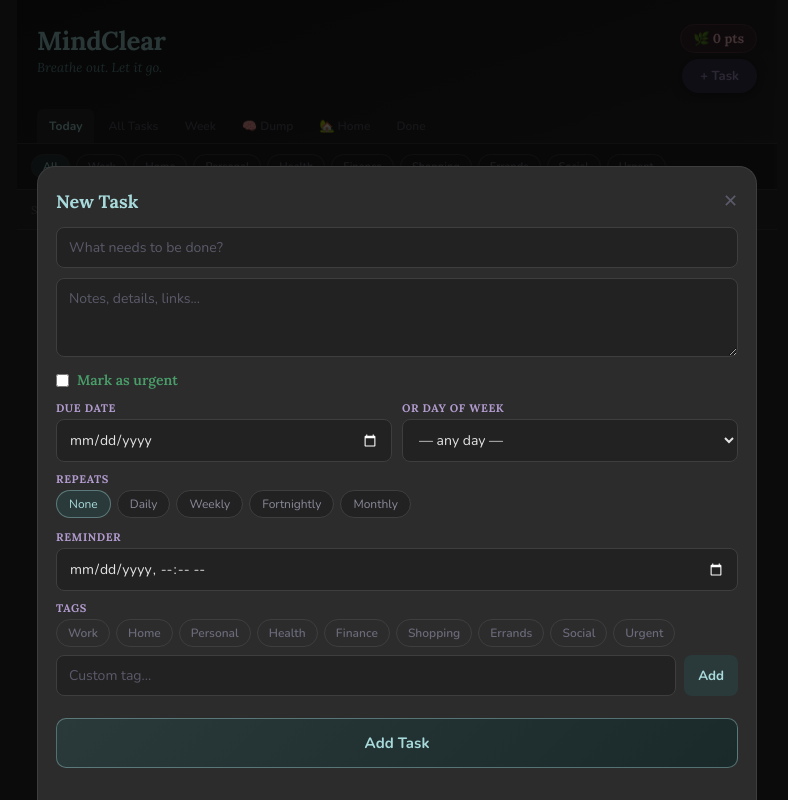
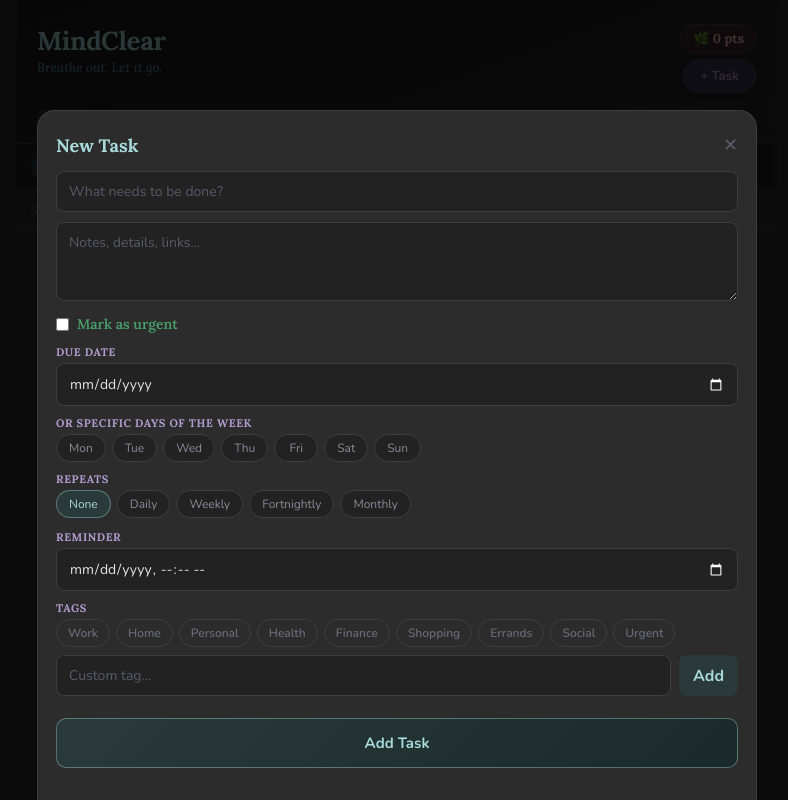
Before and after one commit to minquette/mindclear, a React (Vite) app: page / in a window 1280 px wide. Both pictures are taken after a click on the button "+ Task". Shown: the whole page, without its empty margins (243-1031 px from the left). Built offline with nearby package versions, Linux system fonts and the light colour scheme.

Commit message:
fix zoom, week layout, day bug, multi-day select

```diff
--- a/src/App.jsx
+++ b/src/App.jsx
@@ -63,7 +63,7 @@ const BADGES = [
 
 const defaultTask = () => ({
   id:`t_${Date.now()}_${Math.random().toString(36).slice(2,6)}`,
-  title:"",notes:"",urgent:false,dueDate:"",dueDay:"",recurrence:"None",
+  title:"",notes:"",urgent:false,dueDate:"",dueDay:"",dueDays:[],recurrence:"None",
   tags:[],reminder:"",done:false,createdAt:new Date().toISOString(),
 });
 const defaultStats = () => ({
@@ -77,12 +77,18 @@ function useLS(key,init){
   return[v,setV];
 }
 
-const todayISO=()=>new Date().toISOString().split("T")[0];
+const todayISO=()=>{const d=new Date();return`${d.getFullYear()}-${String(d.getMonth()+1).padStart(2,"0")}-${String(d.getDate()).padStart(2,"0")}`;};
 const todayDayName=()=>DAYS_SHORT[new Date().getDay()===0?6:new Date().getDay()-1];
+const localISO=d=>{
+  const yr=d.getFullYear();
+  const mo=String(d.getMonth()+1).padStart(2,"0");
+  const dy=String(d.getDate()).padStart(2,"0");
+  return`${yr}-${mo}-${dy}`;
+};
 const weekDates=()=>{
   const today=new Date();today.setHours(0,0,0,0);
   const dow=today.getDay()===0?6:today.getDay()-1;
-  return Array.from({length:7},(_,i)=>{const d=new Date(today);d.setDate(d.getDate()-dow+i);return d.toISOString().split("T")[0];});
+  return Array.from({length:7},(_,i)=>{const d=new Date(today);d.setDate(d.getDate()-dow+i);return localISO(d);});
 };
 
 function Cottage({owned}){
@@ -311,9 +317,9 @@ export default function App(){
 
   const isTaskToday=t=>
     t.dueDate===today||
-    (!t.dueDate&&t.dueDay===todayDay)||
+    (!t.dueDate&&(t.dueDay===todayDay||(t.dueDays||[]).includes(todayDay)))||
     t.recurrence==="Daily"||
-    (t.recurrence==="Weekly"&&t.dueDay===todayDay);
+    (t.recurrence==="Weekly"&&(t.dueDay===todayDay||(t.dueDays||[]).includes(todayDay)));
 
   const activeTasks=tasks.filter(t=>!t.done);
   const listSource=view==="done"?tasks.filter(t=>t.done):view==="today"?activeTasks.filter(isTaskToday):activeTasks;
@@ -332,11 +338,12 @@ export default function App(){
         @import url('https://fonts.googleapis.com/css2?family=Lora:ital,wght@0,400;0,600;0,700;1,400&family=Nunito:wght@400;600;700&display=swap');
         @keyframes fadeup{from{opacity:0;transform:translateX(-50%) translateY(10px)}to{opacity:1;transform:translateX(-50%) translateY(0)}}
         *{box-sizing:border-box;margin:0;padding:0;}
+        html,body{overflow-x:hidden;max-width:100vw;}
         body{background:#2C2C2C;}
-        input,select,textarea,button{font-family:'Nunito',sans-serif;}
+        input,select,textarea,button{font-family:'Nunito',sans-serif;font-size:16px;}
+        input[type=date],input[type=datetime-local]{color-scheme:dark;font-size:16px;}
+        ::placeholder{color:#5a5a6a;}
         ::-webkit-scrollbar{width:4px;height:4px}::-webkit-scrollbar-thumb{background:#4a4a5a;border-radius:4px}
-        input[type=date],input[type=datetime-local]{color-scheme:dark;}
-        ::placeholder{color:#5a5a6a;}
       `}</style>
 
       <div style={S.header}>
@@ -430,11 +437,14 @@ export default function App(){
           <div style={S.weekTitle}>This Week</div>
           <div style={S.weekSub}>Drag to reschedule · ✕ to let go (+8pts)</div>
           <div style={S.weekGrid}>
-            {wDates.map((date,i)=>{
+            {[[0,1],[2,3],[4,5],[6]].map((group,gi)=>(
+              <div key={gi} style={{...S.weekRow,gridTemplateColumns:group.length===1?"1fr":`repeat(${group.length},1fr)`}}>
+                {group.map(i=>{
+                  const date=wDates[i];
                   const dayLabel=DAYS_SHORT[i];
                   const isToday=date===today;
                   const dayTasks=activeTasks.filter(t=>
-                t.dueDate===date||(!t.dueDate&&t.dueDay===dayLabel)||t.recurrence==="Daily"||(t.recurrence==="Weekly"&&t.dueDay===dayLabel)
+                    t.dueDate===date||(!t.dueDate&&t.dueDay===dayLabel)||t.recurrence==="Daily"||(t.recurrence==="Weekly"&&(t.dueDays||[t.dueDay]).includes(dayLabel))
                   );
                   const load=dayTasks.length;
                   const bg=dragOver===date?"#2a3a3a":load===0?"#222222":load<=2?"#2C2C2C":load<=4?"#2a2a1a":"#2a1a1a";
@@ -443,26 +453,27 @@ export default function App(){
                     <div key={date} style={{...S.dayCol,background:bg,border:`2px solid ${border}`}}
                       onDragOver={e=>onDragOver(e,date)} onDrop={e=>onDrop(e,date)} onDragLeave={()=>setDragOver(null)}>
                       <div style={{...S.dayLabel,...(isToday?{color:"#A8DADC"}:{})}}>
-                    {dayLabel}
-                    <span style={S.dayDate}>{fmtDate(date)}</span>
+                        {dayLabel} <span style={S.dayDate}>{fmtDate(date)}</span>
                       </div>
-                  <div style={{...S.dayLoad,color:load>=5?"#e07a7a":load>=3?"#c8b840":"#2a7a4a"}}>
-                    {load===0?"Free":load===1?"1":load}
+                      <div style={{...S.dayLoad,color:load>=5?"#e07a7a":load>=3?"#c8b840":"#4a8a9a"}}>
+                        {load===0?"Free ✨":load===1?"1 task":`${load} tasks`}
                       </div>
                       {dayTasks.map(t=>(
                         <div key={t.id} draggable
-                      style={{...S.weekChip,...(t.urgent?{borderLeft:"2px solid #c04040"}:{})}}
+                          style={{...S.weekChip,...(t.urgent?{borderLeft:"2px solid #FFC1CC"}:{})}}
                           onDragStart={e=>onDragStart(e,t.id)}>
                           <span style={{flex:1,overflow:"hidden",textOverflow:"ellipsis",whiteSpace:"nowrap"}}>
-                        {t.title.length>15?t.title.slice(0,15)+"…":t.title}
+                            {t.title.length>18?t.title.slice(0,18)+"…":t.title}
                           </span>
                           <button style={S.weekX} onClick={()=>letGoTask(t.id)}>✕</button>
                         </div>
                       ))}
-                  <div style={S.freeTime}>{load>=5?"⚠️":load>=3?"🟡":load>=1?"🟢":""}</div>
+                      <div style={S.freeTime}>{load>=5?"⚠️ Full":load>=3?"🟡 Busy":""}</div>
                     </div>
                   );
                 })}
+              </div>
+            ))}
           </div>
         </div>
       )}
@@ -496,14 +507,16 @@ export default function App(){
               <input type="checkbox" checked={form.urgent} onChange={e=>setForm(f=>({...f,urgent:e.target.checked}))}/>
               <span style={{fontSize:14,fontWeight:600,color:form.urgent?"#e06060":"#4a9e6a"}}>{form.urgent?"🔴 Urgent":"Mark as urgent"}</span>
             </label>
-            <div style={{display:"flex",gap:10}}>
-              <div style={{flex:1}}><div style={S.fieldLabel}>Due Date</div>
-                <input type="date" style={S.input} value={form.dueDate} onChange={e=>setForm(f=>({...f,dueDate:e.target.value}))}/></div>
-              <div style={{flex:1}}><div style={S.fieldLabel}>Or Day of Week</div>
-                <select style={S.input} value={form.dueDay} onChange={e=>setForm(f=>({...f,dueDay:e.target.value}))}>
-                  <option value="">— any day —</option>
-                  {DAYS_SHORT.map(d=><option key={d}>{d}</option>)}
-                </select></div>
+            <div style={S.fieldLabel}>Due Date</div>
+            <input type="date" style={S.input} value={form.dueDate} onChange={e=>setForm(f=>({...f,dueDate:e.target.value}))}/>
+            <div style={S.fieldLabel}>Or Specific Days of the Week</div>
+            <div style={{display:"flex",flexWrap:"wrap",gap:6,marginBottom:10}}>
+              {DAYS_SHORT.map(d=>(
+                <button key={d} onClick={()=>setForm(f=>({...f,dueDays:(f.dueDays||[]).includes(d)?(f.dueDays||[]).filter(x=>x!==d):[...(f.dueDays||[]),d],dueDay:(f.dueDays||[]).includes(d)?(f.dueDays||[]).filter(x=>x!==d).join(","):[...(f.dueDays||[]),d].join(",")}))}
+                  style={{...S.recBtn,...((form.dueDays||[]).includes(d)?S.recActive:{}),minWidth:44,textAlign:"center"}}>
+                  {d}
+                </button>
+              ))}
             </div>
             <div style={S.fieldLabel}>Repeats</div>
             <div style={{display:"flex",gap:6,flexWrap:"wrap",marginBottom:12}}>
@@ -597,7 +610,7 @@ function TaskCard({task,onToggle,onLetGo,onDefer,onToggleUrgent,onEdit,today}){
           </div>
           <div style={S.cardMeta}>
             {task.dueDate&&<span style={{...S.metaChip,...(isOverdue?S.metaOverdue:{})}}>{isOverdue?"⚠️ ":""}{fmtDate(task.dueDate)}</span>}
-            {task.dueDay&&!task.dueDate&&<span style={S.metaChip}>{task.dueDay}s</span>}
+            {(task.dueDays?.length>0?task.dueDays:[task.dueDay].filter(Boolean))&&!task.dueDate&&(task.dueDays?.length>0?task.dueDays:[task.dueDay].filter(Boolean)).length>0&&<span style={S.metaChip}>{(task.dueDays?.length>0?task.dueDays:[task.dueDay].filter(Boolean)).join(', ')}</span>}
             {task.reminder&&<span style={S.metaChip}>⏰ {fmtDateTime(task.reminder)}</span>}
             {task.tags.map(tag=>(
               <span key={tag} style={{...S.metaTag,color:getTagColor(tag),background:getTagColor(tag)+"22",border:`1px solid ${getTagColor(tag)}44`}}>{tag}</span>
@@ -671,7 +684,8 @@ const S={
   weekView:   {padding:"10px 8px"},
   weekTitle:  {fontFamily:"'Lora',serif",fontSize:18,fontWeight:700,color:"#A8DADC",marginBottom:2},
   weekSub:    {fontSize:10,color:"#6a6a7a",fontStyle:"italic",marginBottom:8},
-  weekGrid:   {display:"grid",gridTemplateColumns:"repeat(7,1fr)",gap:3},
+  weekGrid:   {display:"flex",flexDirection:"column",gap:6},
+  weekRow:    {display:"grid",gap:6},
   dayCol:     {borderRadius:8,padding:"5px 3px",minHeight:130,transition:"background 0.2s"},
   dayLabel:   {fontSize:10,fontWeight:700,color:"#8a8a9a",textAlign:"center",marginBottom:1},
   dayDate:    {display:"block",fontSize:9,color:"#5a5a6a",fontWeight:400},
```
Lines whose indentation alone changed are shown as unchanged.
